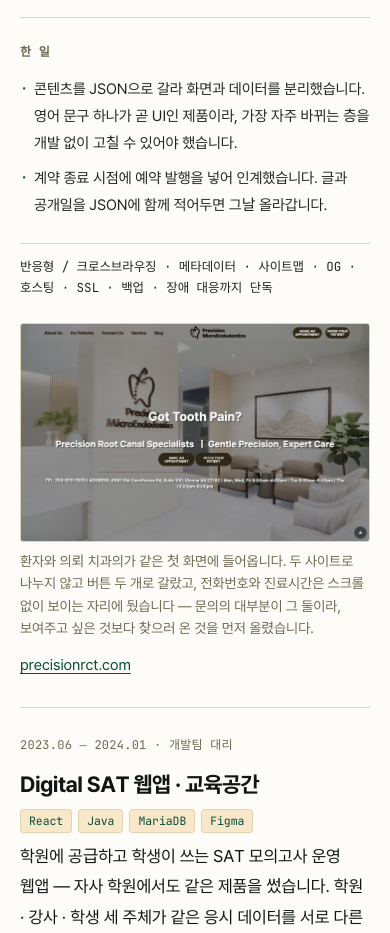
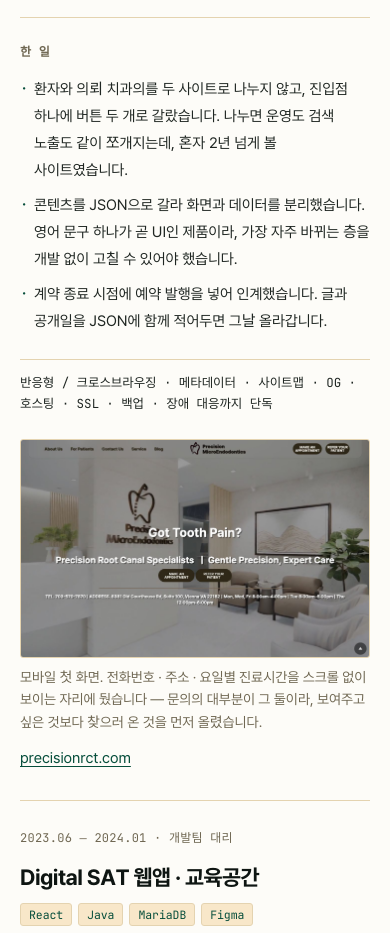
Before and after one commit to JayKim-v/JayKim-v.github.io, a website: page fe/index.html in a window 390 px wide. Shown: the part 3624-4557 px from the top of the page. Drawn offline with Linux system fonts and the light colour scheme.

Commit message:
Lead precisionrct with the structural decision, not the handover
이 프로젝트에서 이 직무에 가장 곧게 걸리는 판단이 도판 캡션에 묻혀
있었다 — 환자와 의뢰 치과의를 두 사이트로 나누지 않고 진입점 하나에서
가른 것. JD 직무 소개의 "복잡한 업무 프로세스와 데이터를 직관적인
인터페이스로 구조화" 에 그대로 대응하고, 03 일하는 방식의 주제와도
같은 축이다. 본문 첫 항목으로 올렸다.

이유도 함께 적었다 — 나누면 운영도 검색 노출도 같이 쪼개지는데
혼자 2년 넘게 볼 사이트였다. 취향이 아니라 조건에서 나온 판단임을
문장이 말한다.

예약 발행은 남기되 마지막으로 내렸다. 정직하지만 그 자리의 값은
FE 역량이 아니라 완주 서사다. 먼저 읽히는 자리는 구조 판단이 맞다.

캡션은 화면 설명과 모바일 우선순위 근거만 맡는다.

```diff
--- a/fe/index.html
+++ b/fe/index.html
@@ -244,6 +244,8 @@
                   <dt>한 일</dt>
                   <dd>
                     <ul>
+                      <li>환자와 의뢰 치과의를 두 사이트로 나누지 않고, 진입점 하나에 버튼 두 개로 갈랐습니다. 나누면 운영도 검색 노출도 같이 쪼개지는데,
+                        혼자 2년 넘게 볼 사이트였습니다.</li>
                       <li>콘텐츠를 JSON으로 갈라 화면과 데이터를 분리했습니다. 영어 문구 하나가 곧 UI인 제품이라, 가장 자주 바뀌는 층을 개발 없이 고칠 수 있어야 했습니다.</li>
                       <li>계약 종료 시점에 예약 발행을 넣어 인계했습니다. 글과 공개일을 JSON에 함께 적어두면 그날 올라갑니다.</li>
                     </ul>
@@ -254,7 +256,7 @@
               <figure class="shot">
                 <img src="img/precisionrct.jpg" width="1400" height="875" loading="lazy" decoding="async"
                   alt="precisionrct.com 첫 화면. 진료실 사진 위에 Got Tooth Pain? 문구와 예약 · 환자 의뢰 두 개의 행동 버튼, 그 아래 전화번호 · 주소 · 요일별 진료시간." />
-                <figcaption>환자와 의뢰 치과의가 같은 첫 화면에 들어옵니다. 두 사이트로 나누지 않고 버튼 두 개로 갈랐고, 전화번호와 진료시간은 스크롤 없이 보이는 자리에 뒀습니다 — 문의의 대부분이
+                <figcaption>모바일 첫 화면. 전화번호 · 주소 · 요일별 진료시간을 스크롤 없이 보이는 자리에 뒀습니다 — 문의의 대부분이
                   그 둘이라, 보여주고 싶은 것보다 찾으러 온 것을 먼저 올렸습니다.</figcaption>
               </figure>
 
```
Also changed, not shown: 1 other file.
